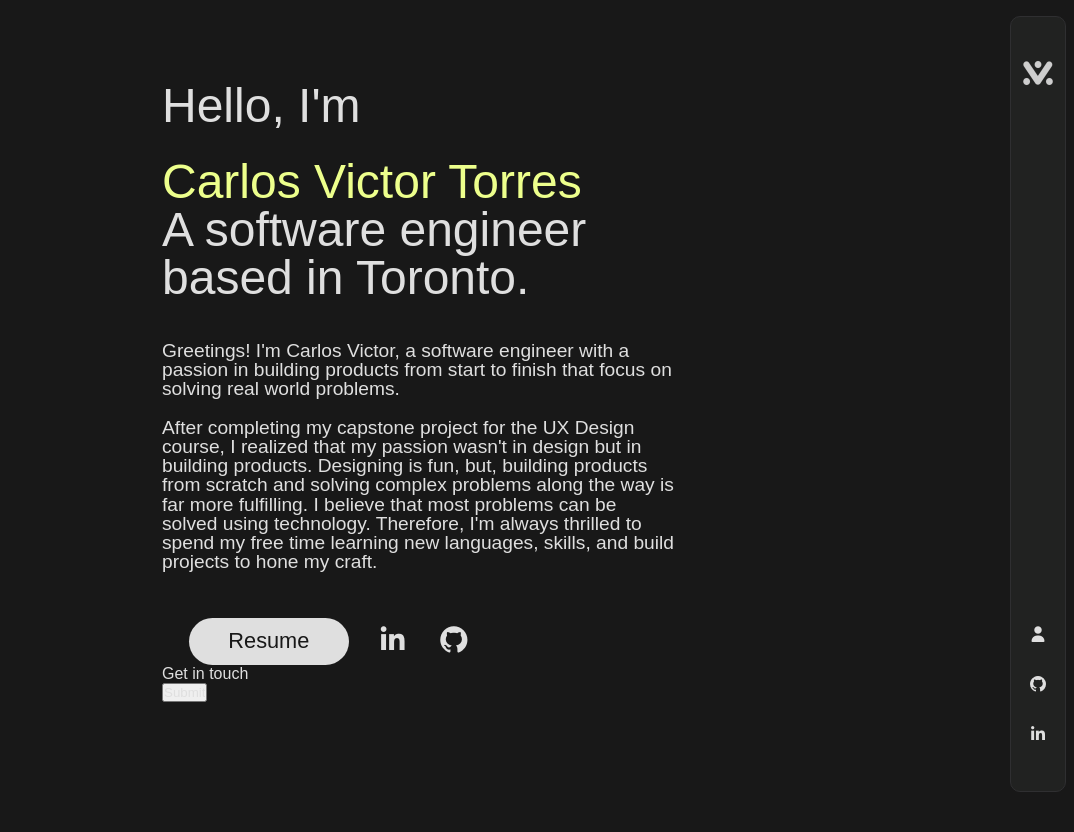
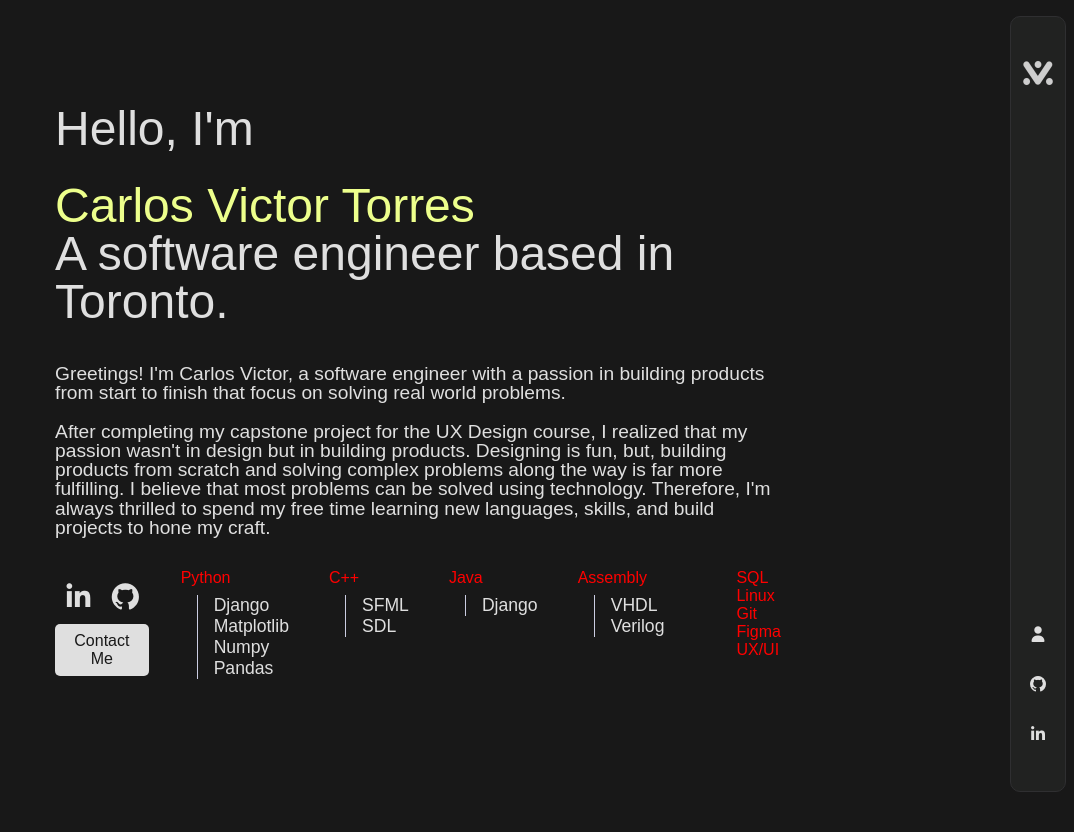
Before and after one commit to imcarlosvictor/Portfolio-2026, a Django app: page /about/ in a window 1280 px wide. Shown: the whole page, without its empty margins (206-1280 px from the left). Run offline with Django 4.2, Linux system fonts and the light colour scheme; some libraries are stand-ins or nearby versions; some web fonts are replaced.

Commit message:
finalized about me content layout

```diff
--- a/Portfolio-2026/project/mysite/portfolio/static/css/styles.css
+++ b/Portfolio-2026/project/mysite/portfolio/static/css/styles.css
@@ -131,7 +131,7 @@
     color: var(--black);
     padding: .5em 1.8em;
     margin-right: 1em;
-    border-radius: 30px;
+    border-radius: 5px;
     cursor: pointer;
     font-weight: 500;
 }
@@ -160,8 +160,11 @@
     line-height: 1em;
 }
 
+.intro {
+    margin-bottom: .6em;
+}
+
 .my-name {
-    margin-top: .6em;
     color: var(--soft-neon-yellow);
 }
 
@@ -177,29 +180,81 @@
     line-height: 1em;
 }
 
-.about-me-socials {
-    margin-top: 1.7em;
+.skill-section {
+    margin-top: 2em;
+    /* padding: 0 3em; */
     display: flex;
-    gap: 1em;
-    font-size: 1.7em;
-    padding-left: 1em;
-    align-items: center;
+    gap: 2em;
+    justify-content: space-around;
 }
 
-#button-resume {
+.skills {
+    display: flex;
+    flex-direction: row;
+    gap: .5em;
+}
+
+.skill-grouping {
+    margin-right: 2em;
+}
+
+.skills li {
+    list-style: none;
+    font-size: 1.1em;
+}
+
+.skills ul {
+    border-left: 1px solid var(--soft-blue);
+    margin-top: .5em;
+    margin-left: 1em;
+    padding-left:1em;
+}
+
+.programming-language {
+    font-weight: 500;
+    color: red;
+}
+
+.tools {
+    margin-left: 2em;
+    color: red;
+}
+
+.name-and-socials {
+    display: grid;
+    grid-template-rows: 1fr 1fr;
+}
+
+.about-me-socials {
+    /* margin-top: 1.7em; */
+    display: grid;
+    grid-template-columns: repeat(2, 1fr);
+    justify-content: center;
+    align-items: center;
+    font-size: 1.7em;
+}
+
+.about-me-socials a {
+    display: grid;
+    justify-content: center;
+    text-decoration: none;
+}
+
+#button-contact-me {
     background: var(--white);
     color: var(--black);
     border: none;
-    padding: .5em 1.8em;
-    border-radius: 30px;
+    padding: .5em 1.2em;
+    border-radius: 5px;
     cursor: pointer;
-    font-size: .8em;
-    font-weight: 500;
+    font-size: 1em;
+    font-weight: 400;
 }
 
-#button-resume:hover {
+#button-contact-me:hover {
     background: var(--soft-neon-yellow);
 }
 
-#button-linkedin-about-me, #button-github-about-me {
+.contact-section {
+    /* margin-top: 80em; */
 }
--- a/Portfolio-2026/project/mysite/portfolio/templates/pages/about.html
+++ b/Portfolio-2026/project/mysite/portfolio/templates/pages/about.html
@@ -24,27 +24,9 @@
 
                         </p>
                     </div>
-                    <!-- <div class="skill-section">
-                        <p>Here are a few technologies I've been working with recently:</p>
-                        <div class="skills">
-                            <ul>
-                                <li>Python</li>
-                                <li>C++</li>
-                                <li>Django</li>
-                            </ul>
-                            <ul>
-                                <li>SQL</li>
-                                <li>Linux</li>
-                                <li>Git</li>
-                            </ul>
-                        </div>
-                    </div> -->
-                </div>
-
+                    <div class="skill-section">
+                        <div class="name-and-socials">
                             <div class="about-me-socials">
-                    <a href="#">
-                        <button id="button-resume">Resume</button>
-                    </a>
                                 <a href="https://www.linkedin.com/in/cvlucastorres/" target="_blank" rel="noopener noreferrer"
                                     class="socials linkedin">
                                     <i class='fa-brands fa-linkedin-in' id="button-linkedin-about-me"></i>
@@ -54,8 +36,53 @@
                                     <i class='fa-brands fa-github' id="button-github-about-me"></i>
                                 </a>
                             </div>
+                            <a href="#">
+                                <button id="button-contact-me">Contact Me</button>
+                            </a>
+                        </div>
+                        <div class="skills">
+                            <div class="skill-grouping">
+                                <p class="programming-language">Python</p>
+                                <ul>
+                                    <li>Django</li>
+                                    <li>Matplotlib</li>
+                                    <li>Numpy</li>
+                                    <li>Pandas</li>
+                                </ul>
+                            </div>
+                            <div class="skill-grouping">
+                                <p class="programming-language">C++</p>
+                                <ul>
+                                    <li>SFML</li>
+                                    <li>SDL</li>
+                                </ul>
+                            </div>
+                            <div class="skill-grouping">
+                                <p class="programming-language">Java</p>
+                                <ul>
+                                    <li>Django</li>
+                                </ul>
+                            </div>
+                            <div class="skill-grouping">
+                                <p class="programming-language">Assembly</p>
+                                <ul>
+                                    <li>VHDL</li>
+                                    <li>Verilog</li>
+                                </ul>
+                            </div>
+                            <div>
+                                <p class="tools">SQL</p>
+                                <p class="tools">Linux</p>
+                                <p class="tools">Git</p>
+                                <p class="tools">Figma</p>
+                                <p class="tools">UX/UI</p>
+                            </div>
+                        </div>
+                    </div>
+                </div>
 
-                <div class="contact-section">
+
+                <!-- <div class="contact-section">
                     <div class="contact-me">
                         <div class="section-headers" id="contact-header">
                             <p>Get in touch</p>
@@ -71,9 +98,9 @@
                             </div>
                         </form>
                     </div>
+                </div> -->
+
             </div>
-            </div>
-
         </div>
     </div>
 </body>
```
Also changed, not shown: Portfolio-2026/project/mysite/portfolio/templates/index.html (+0 -25 lines). Lines whose indentation alone changed are shown as unchanged.
